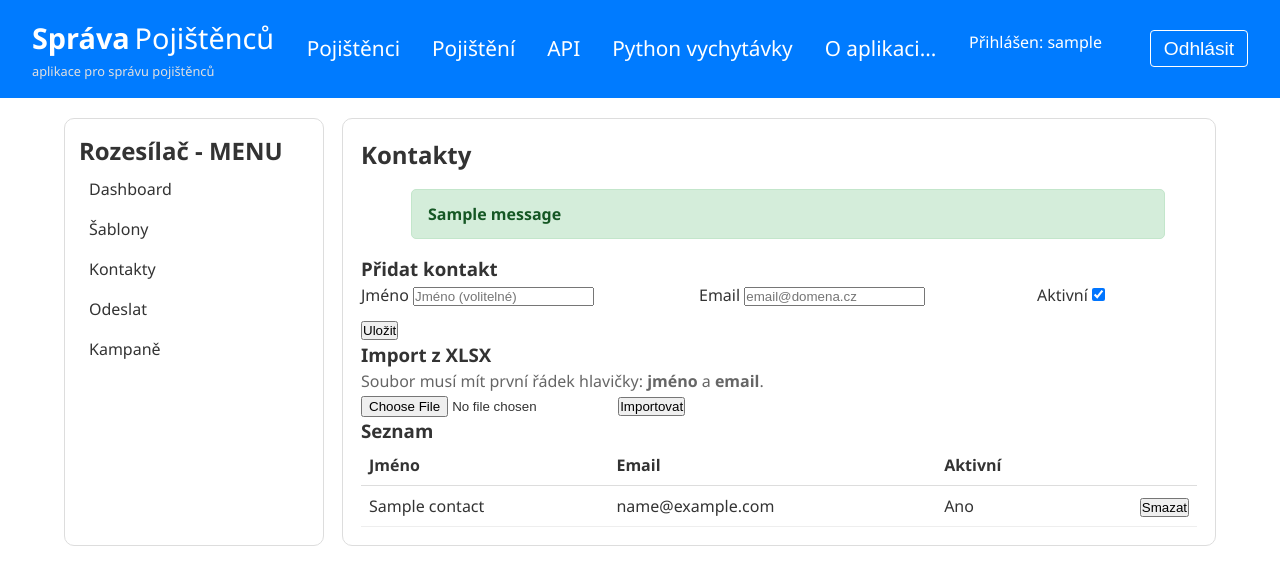
After one commit to HonzaVanek/evidence_webapp, a Django app: page /pojistenci/vychytavky/rozesilac/kontakty/ in a window 1280 px wide. The commit adds this page. Shown: the top 585 px of the page. Run offline with Django 4.2, Linux system fonts and the light colour scheme; a user stored in the database is signed in; tables that the repository leaves empty hold one stand-in row (values such as "Sample post"); one stand-in notice (Sample message) is shown.

Commit message:
Příprava práce na další sekci vychytávek, kterou bude rozesílač emailů

```diff
--- a/pojistenci/forms.py
+++ b/pojistenci/forms.py
@@ -1,9 +1,10 @@
 from django import forms
-from .models import Pojistenec, Pojisteni, TypPojisteni
+from .models import Pojistenec, Pojisteni, TypPojisteni, Contact
 from django.forms import DateInput, NumberInput
 from django.contrib.auth.forms import AuthenticationForm, UserCreationForm
 from django.contrib.auth.models import User
-from django.core.validators import FileExtensionValidator
+from django.core.validators import FileExtensionValidator, validate_email
+from django.core.exceptions import ValidationError
 
 class PojistenecForm(forms.ModelForm):
     class Meta:
@@ -89,3 +90,25 @@ class BulkUploadForm(forms.Form):
         help_text="Sloupce: Jméno, Příjmení, Ulice, Město, PSČ, Telefon, Email",
         validators=[FileExtensionValidator(allowed_extensions=['xlsx', 'xls'])],
     )
+
+# rozesílač (importování kontaktů):
+
+class ContactForm(forms.ModelForm):
+    class Meta:
+        model = Contact
+        fields = ["name", "email", "is_active"]
+        widgets = {
+            "name": forms.TextInput(attrs={"placeholder": "Jméno (volitelné)"}),
+            "email": forms.EmailInput(attrs={"placeholder": "email@domena.cz"}),
+        }
+
+
+class ContactImportForm(forms.Form):
+    file = forms.FileField(help_text="XLSX se sloupci: jméno, email")
+
+    def clean_file(self):
+        f = self.cleaned_data["file"]
+        name = (f.name or "").lower()
+        if not name.endswith(".xlsx"):
+            raise ValidationError("Tohle nevypadá jako xlsx soubor. Nahraj prosím soubor s příponou .xlsx, který má dva sloupce se záhlavím jméno a email")
+        return f
--- /dev/null
+++ b/pojistenci/static/pojistenci/rozesilac.css
@@ -0,0 +1,123 @@
+.rozesilac-wrap{
+  width: 90%;
+  max-width: 1200px;
+  margin: 20px auto;
+  display: grid;
+  grid-template-columns: 260px 1fr;
+  gap: 18px;
+}
+
+.rozesilac-sidebar{
+  border: 1px solid #ddd;
+  border-radius: 10px;
+  padding: 14px;
+  background: #fff;
+}
+
+.rozesilac-title{
+  margin: 0;
+}
+
+.rozesilac-subtitle{
+  margin: 6px 0 14px 0;
+  color: #666;
+  font-size: 0.9rem;
+}
+
+.rozesilac-nav a{
+  display: block;
+  padding: 8px 10px;
+  border-radius: 8px;
+  text-decoration: none;
+  color: inherit;
+}
+
+.rozesilac-nav a:hover{
+  background: #f2f2f2;
+}
+
+.rozesilac-main{
+  border: 1px solid #ddd;
+  border-radius: 10px;
+  padding: 18px;
+  background: #fff;
+}
+
+@media (max-width: 900px){
+  .rozesilac-wrap{
+    grid-template-columns: 1fr;
+  }
+}
+
+
+
+/* Tady začíná CSS jen pro stránku s kontakty */
+
+/* =========================
+   ROZESÍLAČ – obecné
+   ========================= */
+
+.muted{
+  color:#666;
+}
+
+/* =========================
+   FORMULÁŘE
+   ========================= */
+
+.form-grid{
+  display:grid;
+  grid-template-columns: 1fr 1fr 160px;
+  gap:10px;
+  align-items:end;
+}
+
+.form-errors{
+  color:#b00;
+  font-size:0.9rem;
+  margin-top:4px;
+}
+
+.form-actions{
+  margin-top:10px;
+}
+
+/* =========================
+   MESSAGES
+   ========================= */
+
+.messages{
+  padding-left:18px;
+}
+
+.messages li{
+  margin:6px 0;
+}
+
+.messages li.error{
+  color:#b00;
+}
+
+/* =========================
+   TABULKY
+   ========================= */
+
+.table{
+  border-collapse:collapse;
+  width:100%;
+}
+
+.table th{
+  text-align:left;
+  border-bottom:1px solid #ddd;
+  padding:8px;
+}
+
+.table td{
+  border-bottom:1px solid #eee;
+  padding:8px;
+}
+
+.table td.actions{
+  text-align:right;
+}
--- /dev/null
+++ b/pojistenci/templates/pojistenci/rozesilac/base_rozesilac.html
@@ -0,0 +1,26 @@
+{% extends "base.html" %}
+{% load static %}
+
+{% block title %}Rozesílač{% endblock title %}
+
+{% block style %}{% static "pojistenci/rozesilac.css" %}{% endblock style %}
+
+{% block content %}
+<div class="rozesilac-wrap">
+  <aside class="rozesilac-sidebar">
+    <h2 class="rozesilac-title">Rozesílač - MENU</h2>
+
+    <nav class="rozesilac-nav">
+      <a href="{% url 'rozesilac_dashboard' %}">Dashboard</a>
+      <a href="{% url 'rozesilac_templates' %}">Šablony</a>
+      <a href="{% url 'rozesilac_contacts' %}">Kontakty</a>
+      <a href="{% url 'rozesilac_send' %}">Odeslat</a>
+      <a href="{% url 'rozesilac_campaigns' %}">Kampaně</a>
+    </nav>
+  </aside>
+
+  <main class="rozesilac-main">
+    {% block rozesilac_content %}{% endblock rozesilac_content %}
+  </main>
+</div>
+{% endblock content %}
--- /dev/null
+++ b/pojistenci/templates/pojistenci/rozesilac/contacts_list.html
@@ -0,0 +1,131 @@
+{% extends "pojistenci/rozesilac/base_rozesilac.html" %}
+
+{% block title %}Rozesílač | Kontakty{% endblock title %}
+
+{% block rozesilac_content %}
+<h2>Kontakty</h2>
+
+{% if messages %}
+<ul class="messages">
+  {% for m in messages %}
+    <li class="{{ m.tags }}">{{ m }}</li>
+  {% endfor %}
+</ul>
+{% endif %}
+
+<h3>Přidat kontakt</h3>
+
+<form method="post">
+  {% csrf_token %}
+  <input type="hidden" name="action" value="add">
+
+  <div class="form-grid">
+
+    <div>
+      <label>Jméno</label>
+      {{ add_form.name }}
+      {% for e in add_form.name.errors %}
+        <div class="form-errors">{{ e }}</div>
+      {% endfor %}
+    </div>
+
+    <div>
+      <label>Email</label>
+      {{ add_form.email }}
+      {% for e in add_form.email.errors %}
+        <div class="form-errors">{{ e }}</div>
+      {% endfor %}
+    </div>
+
+    <div>
+      <label>Aktivní</label>
+      {{ add_form.is_active }}
+    </div>
+
+  </div>
+
+  <div class="form-actions">
+    <button type="submit">Uložit</button>
+  </div>
+
+</form>
+
+
+<h3>Import z XLSX</h3>
+
+<p class="muted">
+Soubor musí mít první řádek hlavičky:
+<strong>jméno</strong> a <strong>email</strong>.
+</p>
+
+<form method="post" enctype="multipart/form-data">
+  {% csrf_token %}
+  <input type="hidden" name="action" value="import">
+
+  {{ import_form.file }}
+
+  {% for e in import_form.file.errors %}
+    <div class="form-errors">{{ e }}</div>
+  {% endfor %}
+
+  <button type="submit">Importovat</button>
+</form>
+
+
+<h3>Seznam</h3>
+
+{% if contacts %}
+
+<table class="table">
+
+<thead>
+<tr>
+  <th>Jméno</th>
+  <th>Email</th>
+  <th>Aktivní</th>
+  <th></th>
+</tr>
+</thead>
+
+<tbody>
+
+{% for c in contacts %}
+<tr>
+
+  <td>{{ c.name }}</td>
+
+  <td>{{ c.email }}</td>
+
+  <td>
+    {% if c.is_active %}
+      Ano
+    {% else %}
+      Ne
+    {% endif %}
+  </td>
+
+  <td class="actions">
+    <form method="post">
+      {% csrf_token %}
+      <input type="hidden" name="action" value="delete">
+      <input type="hidden" name="contact_id" value="{{ c.id }}">
+      <button type="submit"
+              onclick="return confirm('Opravdu smazat kontakt {{ c.email }}?');">
+        Smazat
+      </button>
+    </form>
+  </td>
+
+</tr>
+{% endfor %}
+
+</tbody>
+</table>
+
+{% else %}
+
+<p class="muted">Zatím žádné kontakty.</p>
+
+{% endif %}
+
+{% endblock rozesilac_content %}
--- a/pojistenci/urls.py
+++ b/pojistenci/urls.py
@@ -37,5 +37,10 @@ urlpatterns = [
     path('pojistenci/vychytavky/password-generator', views.generate_password, name='password-generator'),
     path('pojistenci/vychytavky/grouped-bar', views.generate_grouped_bar, name='generate-grouped-bar'),
     path('pojistenci/vychytavky/bar-chart', views.generate_bar_chart, name='generate-bar-chart'),
-    path('pojistenci/vychytavky/csv-to-xlsx', views.convert_csv_to_xlsx, name='csv-to-xlsx')
+    path('pojistenci/vychytavky/csv-to-xlsx', views.convert_csv_to_xlsx, name='csv-to-xlsx'),
+    path("pojistenci/vychytavky/rozesilac/", views.rozesilac_dashboard, name="rozesilac_dashboard"),
+    path("pojistenci/vychytavky/rozesilac/sablony/", views.rozesilac_templates, name="rozesilac_templates"),
+    path("pojistenci/vychytavky/rozesilac/kontakty/", views.rozesilac_contacts, name="rozesilac_contacts"),
+    path("pojistenci/vychytavky/rozesilac/odeslat/", views.rozesilac_send, name="rozesilac_send"),
+    path("pojistenci/vychytavky/rozesilac/kampane/", views.rozesilac_campaigns, name="rozesilac_campaigns")
 ]
--- a/pojistenci/views.py
+++ b/pojistenci/views.py
@@ -1,8 +1,8 @@
 from django.core.paginator import Paginator
 from django.shortcuts import render, get_object_or_404, redirect
-from .models import Pojistenec, Pojisteni, TypPojisteni
-from .forms import PojistenecForm, PojisteniForm, TypPojisteniForm, BulkUploadForm, RegistraceForm
-from django.http import HttpResponseRedirect
+from .models import Pojistenec, Pojisteni, TypPojisteni, Contact
+from .forms import PojistenecForm, PojisteniForm, TypPojisteniForm, BulkUploadForm, RegistraceForm, ContactForm, ContactImportForm
+from django.http import HttpResponseRedirect, HttpResponse
 from django.contrib import messages
 from django.urls import reverse
 from django.utils import timezone
@@ -21,10 +21,10 @@ from django.template.loader import render_to_string
 from django.conf import settings
 from openpyxl import load_workbook, Workbook
 import requests
-from django.db import transaction
+from django.db import transaction, IntegrityError
 from django.db.models import Q
-from django.http import HttpResponse
 from django import forms
+from django.core.validators import validate_email
 from django.core.exceptions import ValidationError
 from rest_framework import viewsets
 from .serializers import PojistenecSerializer
@@ -1022,3 +1022,129 @@ def convert_csv_to_xlsx(request):
             ctx["error_message"] = str(e)
 
     return render(request, template, ctx)
+
+
+# tady budou funkce spojené s rozesílačem emailů:
+
+@staff_member_required
+def rozesilac_dashboard(request):
+    cards = [
+        {"title": "Šablony", "desc": "Vytvořit a upravit HTML šablony emailů.", "url": "rozesilac_templates"},
+        {"title": "Kontakty", "desc": "Správa kontaktů + import z XLSX.", "url": "rozesilac_contacts"},
+        {"title": "Odeslat", "desc": "Vybrat šablonu, příjemce a odeslat.", "url": "rozesilac_send"},
+        {"title": "Kampaně", "desc": "Historie rozesílek, výsledky a chyby.", "url": "rozesilac_campaigns"},
+    ]
+    return render(request, "pojistenci/rozesilac/dashboard.html", {"cards": cards})
+
+
+@staff_member_required
+def rozesilac_templates(request):
+    return render(request, "pojistenci/rozesilac/templates_list.html")
+
+
+@staff_member_required
+def rozesilac_contacts(request):
+    # mazání přes POST (bez JS)
+    if request.method == "POST" and request.POST.get("action") == "delete":
+        contact_id = request.POST.get("contact_id")
+        Contact.objects.filter(id=contact_id).delete()
+        messages.success(request, "Kontakt smazán.")
+        return redirect("rozesilac_contacts")
+
+    add_form = ContactForm()
+    import_form = ContactImportForm()
+
+    # přidání jednoho kontaktu
+    if request.method == "POST" and request.POST.get("action") == "add":
+        add_form = ContactForm(request.POST)
+        if add_form.is_valid():
+            try:
+                add_form.save()
+                messages.success(request, "Kontakt uložen.")
+                return redirect("rozesilac_contacts")
+            except IntegrityError:
+                add_form.add_error("email", "Tento email už v kontaktech existuje.")
+
+    # import XLSX
+    if request.method == "POST" and request.POST.get("action") == "import":
+        import_form = ContactImportForm(request.POST, request.FILES)
+        if import_form.is_valid():
+            f = import_form.cleaned_data["file"]
+
+            wb = load_workbook(filename=f, data_only=True)
+            ws = wb.active
+
+            # očekáváme hlavičku: jméno | email
+            header_row = [str(c.value).strip().lower() if c.value is not None else "" for c in ws[1]]
+
+            def find_col(possible_names):
+                for i, h in enumerate(header_row):
+                    if h in possible_names:
+                        return i
+                return None
+
+            name_col = find_col({"jméno", "jmeno", "name"})
+            email_col = find_col({"email", "e-mail", "e mail", "mail"})
+
+            if email_col is None:
+                messages.error(request, "V XLSX souboru chybí sloupec 'email'.")
+                return redirect("rozesilac_contacts")
+
+            created = 0
+            skipped = 0
+            invalid = 0
+
+            # od 2. řádku dál jsou data
+            for row in ws.iter_rows(min_row=2, values_only=True):
+                raw_email = row[email_col] if email_col < len(row) else None
+                raw_name = row[name_col] if (name_col is not None and name_col < len(row)) else None
+
+                email = (str(raw_email).strip() if raw_email is not None else "").lower()
+                name = str(raw_name).strip() if raw_name is not None else ""
+
+                if not email:
+                    continue
+
+                try:
+                    validate_email(email)
+                except ValidationError:
+                    invalid += 1
+                    continue
+
+                # unique email -> pokud existuje, přeskoč
+                obj, was_created = Contact.objects.get_or_create(
+                    email=email,
+                    defaults={"name": name, "is_active": True},
+                )
+                if was_created:
+                    created += 1
+                else:
+                    skipped += 1
+
+            messages.success(
+                request,
+                f"Import hotový. Přidáno: {created}, přeskočeno (duplicitní): {skipped}, neplatné emaily: {invalid}."
+            )
+            return redirect("rozesilac_contacts")
+
+    contacts = Contact.objects.order_by("email")
+
+    return render(
+        request,
+        "pojistenci/rozesilac/contacts_list.html",
+        {
+            "contacts": contacts,
+            "add_form": add_form,
+            "import_form": import_form,
+        },
+    )
+
+
+@staff_member_required
+def rozesilac_send(request):
+    return render(request, "pojistenci/rozesilac/send.html")
+
+
+@staff_member_required
+def rozesilac_campaigns(request):
+    return render(request, "pojistenci/rozesilac/campaigns_list.html")
```
Also changed, not shown: pojistenci/models.py (+70 -0 lines), pojistenci/templates/pojistenci/rozesilac/campaigns_list.html (added, +10 -0 lines), pojistenci/templates/pojistenci/rozesilac/dashboard.html (added, +10 -0 lines), pojistenci/templates/pojistenci/rozesilac/send.html (added, +10 -0 lines), pojistenci/templates/pojistenci/rozesilac/templates_list.html (added, +10 -0 lines), pojistenci/templates/pojistenci/vychytavky.html (+8 -0 lines), pojistenci/static/pojistenci/img/rozesilac.png (added).
